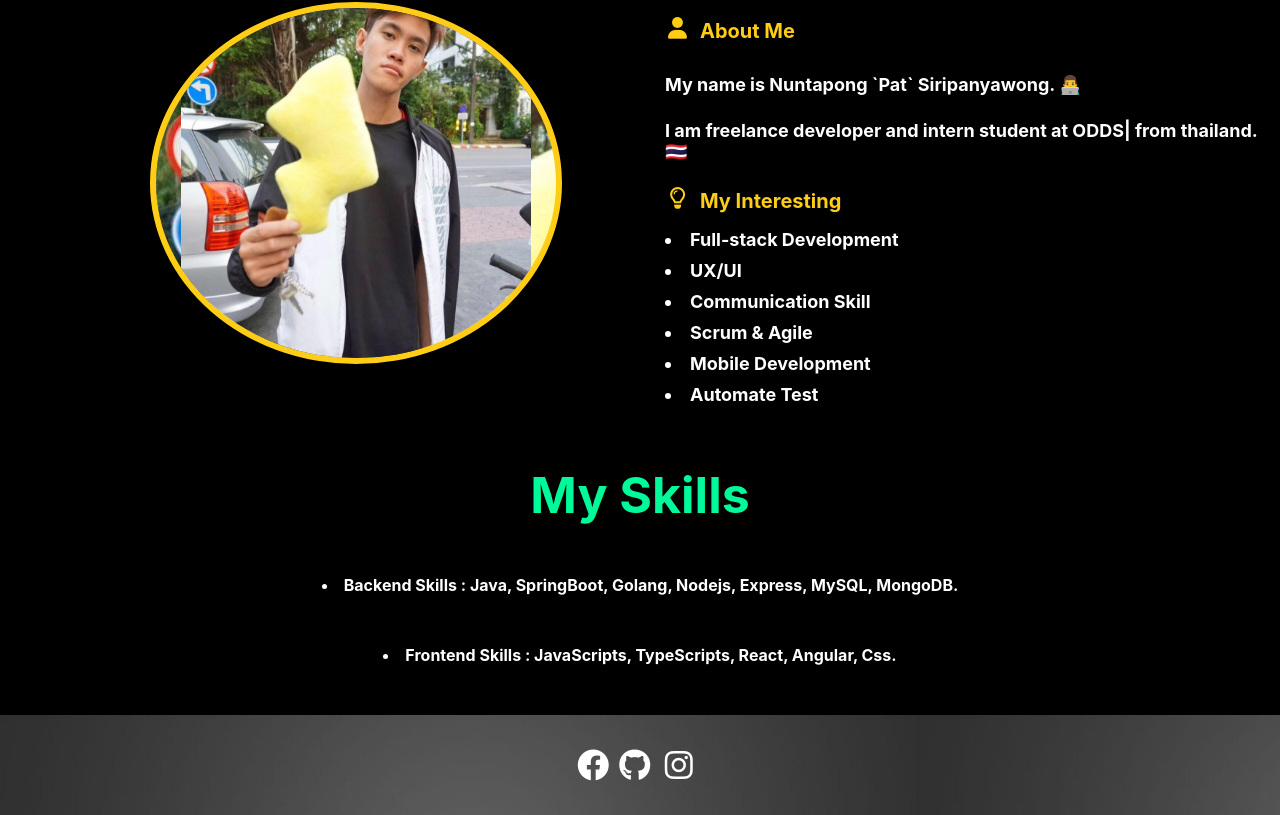
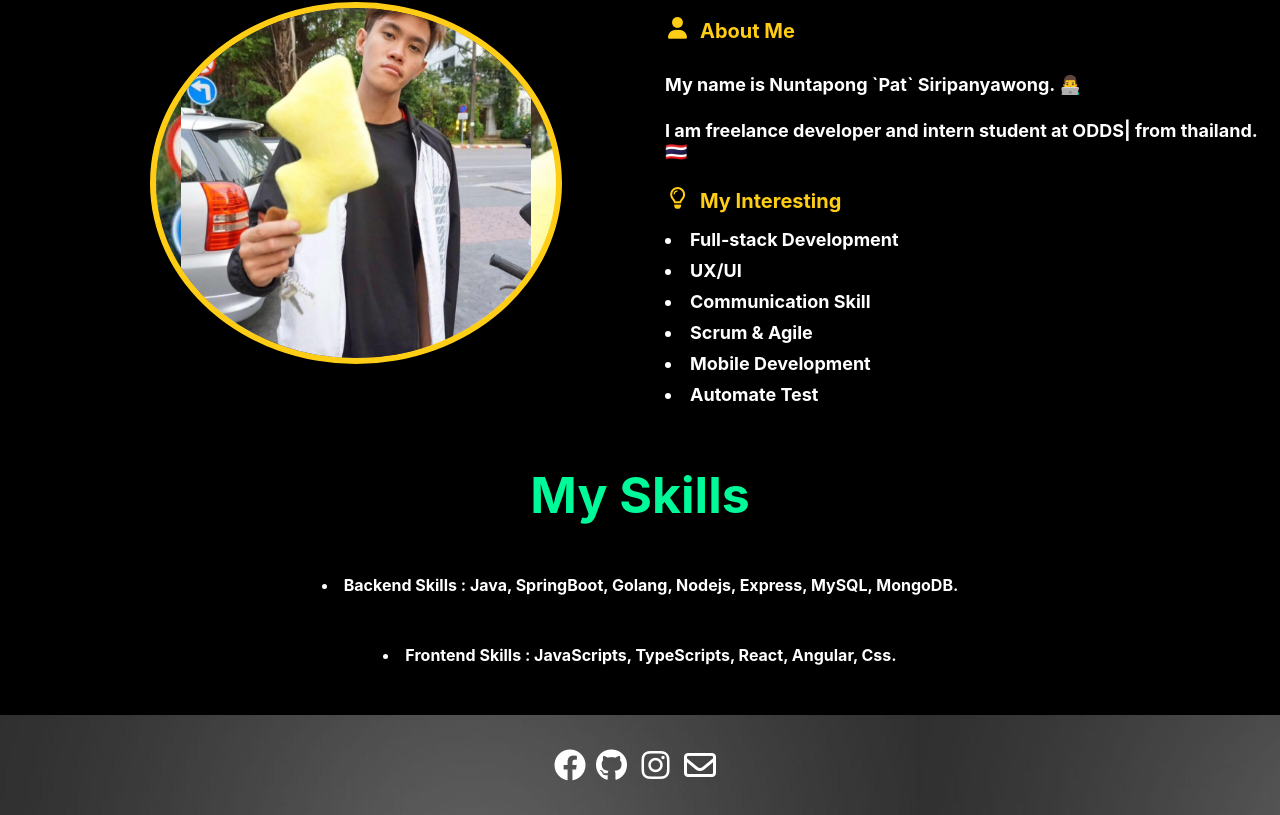
Before and after one commit to NuntapongS/my-portfolio, a React (Create React App) app: page / in a window 1280 px wide. Shown: the part 854-1669 px from the top of the page. Built offline with nearby package versions, Linux system fonts and the light colour scheme.

Commit message:
add icon email

```diff
--- a/src/App.tsx
+++ b/src/App.tsx
@@ -45,6 +45,13 @@ function App() {
           >
             <i className="fa-brands fa-instagram fa-2xl"></i> <span></span>
           </a>
+          <a
+            href="mailto:nuntapong.sr@gmail.com"
+            target="_blank"
+            rel="noreferrer"
+          >
+            <i className="fa-regular fa-envelope fa-2xl"></i> <span></span>
+          </a>
         </div>
       </div>
     </>
```
